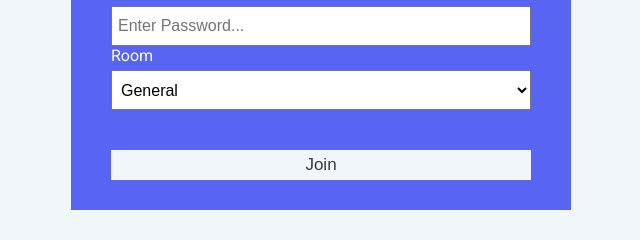
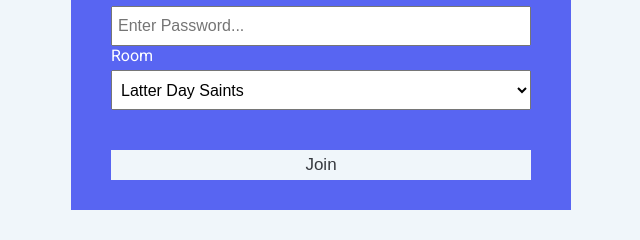
Before and after one commit to mmeguizo/dappchat, a website: page public/index.html in a window 1280 px wide. Shown: the part 290-530 px from the top of the page, 319-959 px from the left. Drawn offline with nearby package versions, Linux system fonts and the light colour scheme.

Commit message:
add lds chat

```diff
--- a/public/index.html
+++ b/public/index.html
@@ -41,6 +41,7 @@
           <div class="form-control">
             <label for="room">Room</label>
             <select name="room" id="room">
+              <option value="Lds">Latter Day Saints</option>
               <option value="General">General</option>
               <option value="Research">Research</option>
               <option value="Capstone">Capstone</option>
```
